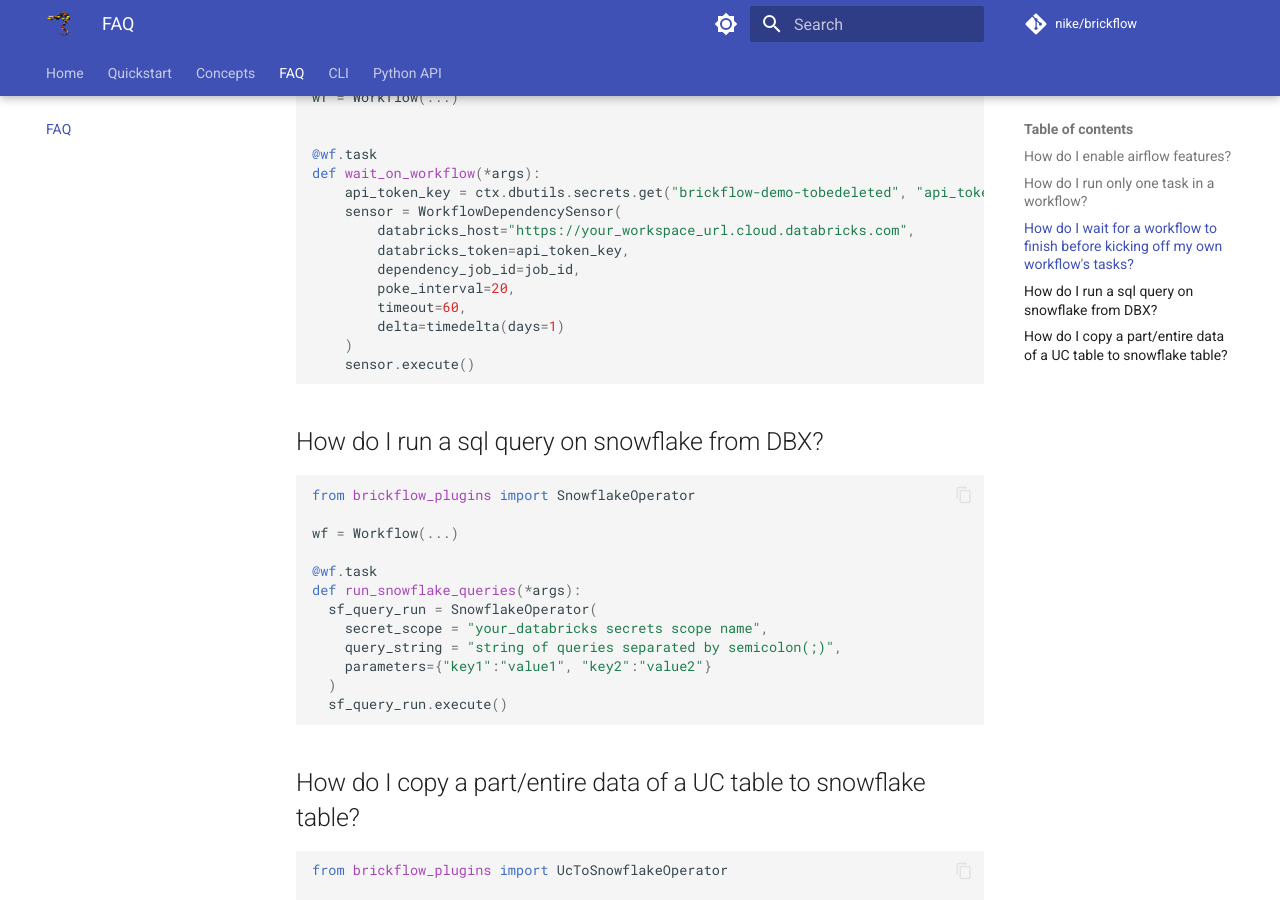
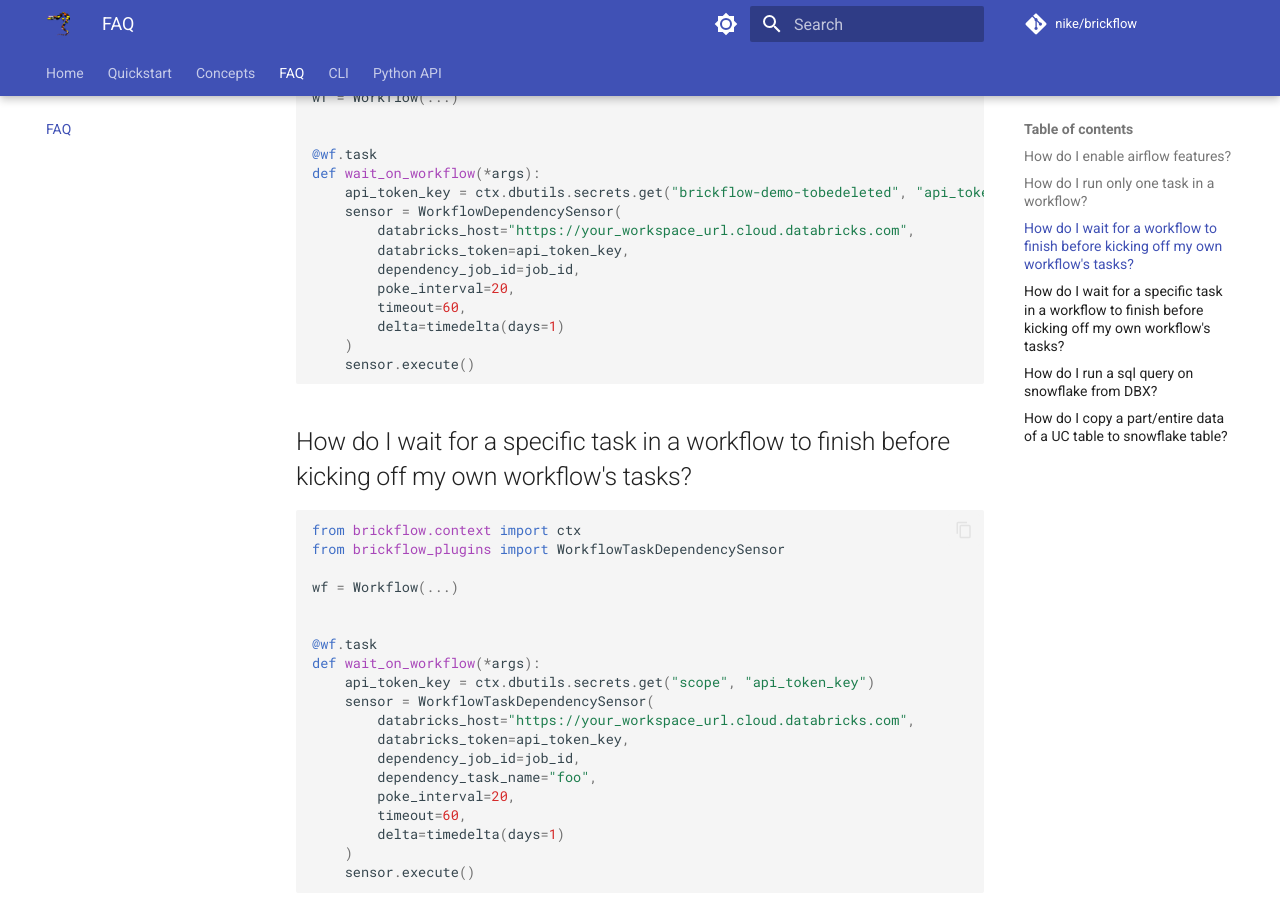
Before and after one commit to Nike-Inc/brickflow, an MkDocs documentation site: the page built from docs/faq/faq.md, in a window 1280 px wide and 900 px high, scrolled down 1251 px. Built offline with MkDocs 1.6.1 and Material for MkDocs 9.7.7, drawn with Linux system fonts in a browser that asks for light colours; comment, search, counter and statistics services are not loaded; the version menu is left out.

Commit message:
update docs

````diff
--- a/docs/faq/faq.md
+++ b/docs/faq/faq.md
@@ -59,6 +59,31 @@ def wait_on_workflow(*args):
     )
     sensor.execute()
 ```
+
+## How do I wait for a specific task in a workflow to finish before kicking off my own workflow's tasks?
+
+```python
+from brickflow.context import ctx
+from brickflow_plugins import WorkflowTaskDependencySensor
+
+wf = Workflow(...)
+
+
+@wf.task
+def wait_on_workflow(*args):
+    api_token_key = ctx.dbutils.secrets.get("scope", "api_token_key")
+    sensor = WorkflowTaskDependencySensor(
+        databricks_host="https://your_workspace_url.cloud.databricks.com",
+        databricks_token=api_token_key,
+        dependency_job_id=job_id,
+        dependency_task_name="foo",
+        poke_interval=20,
+        timeout=60,
+        delta=timedelta(days=1)
+    )
+    sensor.execute()
+```
+
 ## How do I run a sql query on snowflake from DBX?
 ```python
 from brickflow_plugins import SnowflakeOperator
--- a/docs/tasks.md
+++ b/docs/tasks.md
@@ -397,6 +397,32 @@ def wait_on_workflow(*args):
    sensor.execute()
 ```
 
+#### Workflow Task Dependency Sensor
+
+Wait for a specific task in a workflow to finish before kicking off the current workflow's tasks
+
+```python title="workflow_dependency_sensor"
+from brickflow.context import ctx
+from brickflow_plugins import WorkflowTaskDependencySensor
+
+wf = Workflow(...)
+
+
+@wf.task
+def wait_on_workflow(*args):
+   api_token_key = ctx.dbutils.secrets.get("scope", "api_token_key")
+   sensor = WorkflowTaskDependencySensor(
+      databricks_host="https://your_workspace_url.cloud.databricks.com",
+      databricks_token=api_token_key,
+      dependency_job_id=job_id,
+      dependency_task_name="foo",
+      poke_interval=20,
+      timeout=60,
+      delta=timedelta(days=1)
+   )
+   sensor.execute()
+```
+
 #### Snowflake Operator
 
 run snowflake queries from the databricks environment
````
Also changed, not shown: docs/api/workflow_dependency_sensor.md (+3 -0 lines), 1 other file.
